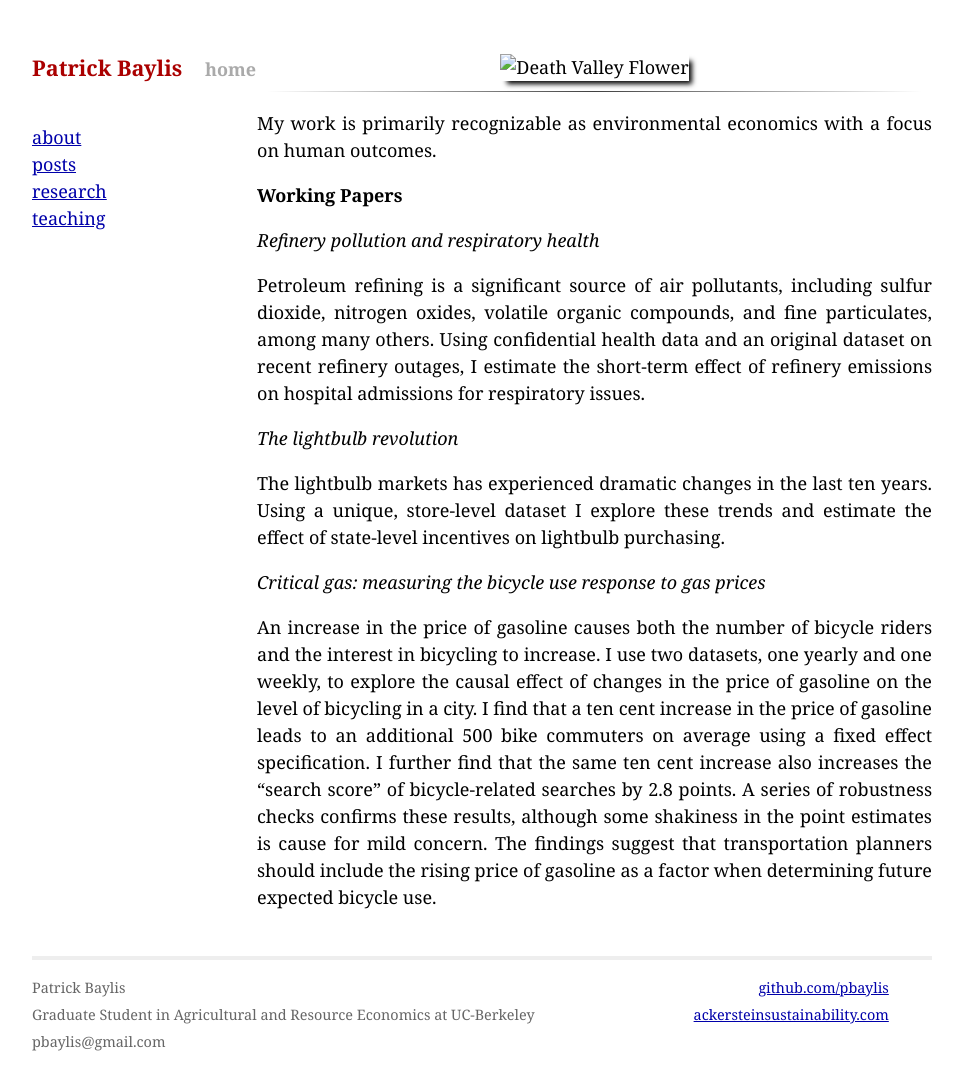
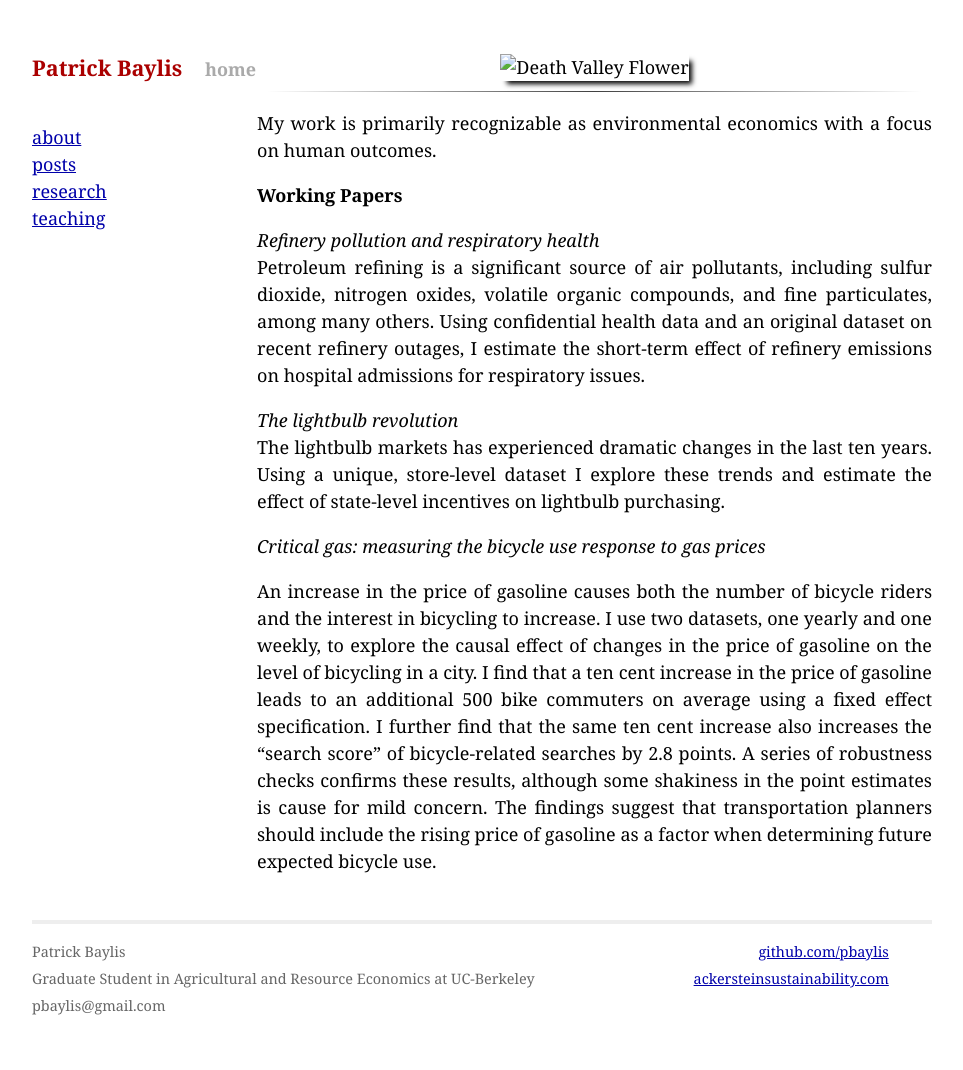
Before and after one commit to pbaylis/pbaylis.github.io, a Jekyll site: the page built from research.markdown, in a window 1280 px wide. Shown: the whole page, without its empty margins (158-1121 px from the left). Built offline with Jekyll 4.4.1, drawn with Linux system fonts in a browser that asks for light colours; Markdown is read by kramdown in place of the engine named in the settings; after the commit the page ends 1034 px from its top, so only the background shows below that.

```diff
--- a/about.markdown
+++ b/about.markdown
@@ -7,7 +7,7 @@ title: Patrick Baylis | about
 <img src="images/tokyowindow.jpg" alt="Bishop" width="60%" height="60%" class="shadow" />
 </center>
 ***
-I write code and think about energy economics.
+I write code and think about environmental economics. I also play frisbee and try to build stuff.
 
 “Mary had a little lamb, its fleece electrostatic <br>
 And everywhere Mary went, the lights became erratic.” <br>
--- a/research.markdown
+++ b/research.markdown
@@ -12,14 +12,12 @@ My work is primarily recognizable as environmental economics with a focus on hum
 
 **Working Papers**
 
-*Refinery pollution and respiratory health*
-
+*Refinery pollution and respiratory health* <br>
 Petroleum refining is a significant source of air pollutants, including sulfur dioxide, nitrogen oxides, volatile organic compounds, and fine particulates, among many others. Using confidential health data and an original dataset on recent refinery outages, I estimate the short-term effect of refinery emissions on hospital admissions for respiratory issues.
 
-*The lightbulb revolution*
-
+*The lightbulb revolution* <br>
 The lightbulb markets has experienced dramatic changes in the last ten years. Using a unique, store-level dataset I explore these trends and estimate the effect of state-level incentives on lightbulb purchasing.
 
-*Critical gas: measuring the bicycle use response to gas prices*
+*Critical gas: measuring the bicycle use response to gas prices* <br>
 
 An increase in the price of gasoline causes both the number of bicycle riders and the interest in bicycling to increase. I use two datasets, one yearly and one weekly, to explore the causal effect of changes in the price of gasoline on the level of bicycling in a city. I find that a ten cent increase in the price of gasoline leads to an additional 500 bike commuters on average using a fixed effect specification. I further find that the same ten cent increase also increases the "search score" of bicycle-related searches by 2.8 points. A series of robustness checks confirms these results, although some shakiness in the point estimates is cause for mild concern. The findings suggest that transportation planners should include the rising price of gasoline as a factor when determining future expected bicycle use.
```
